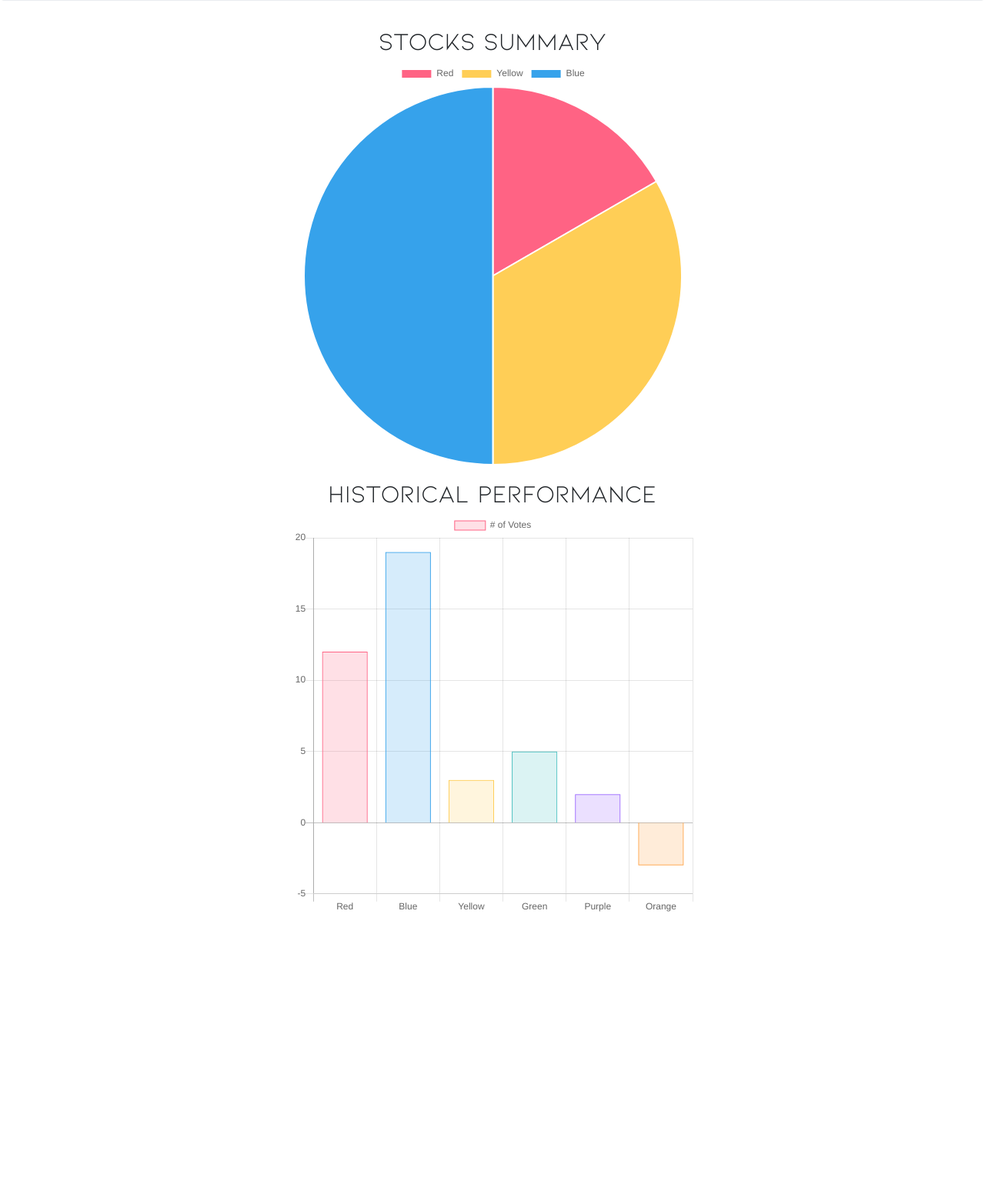
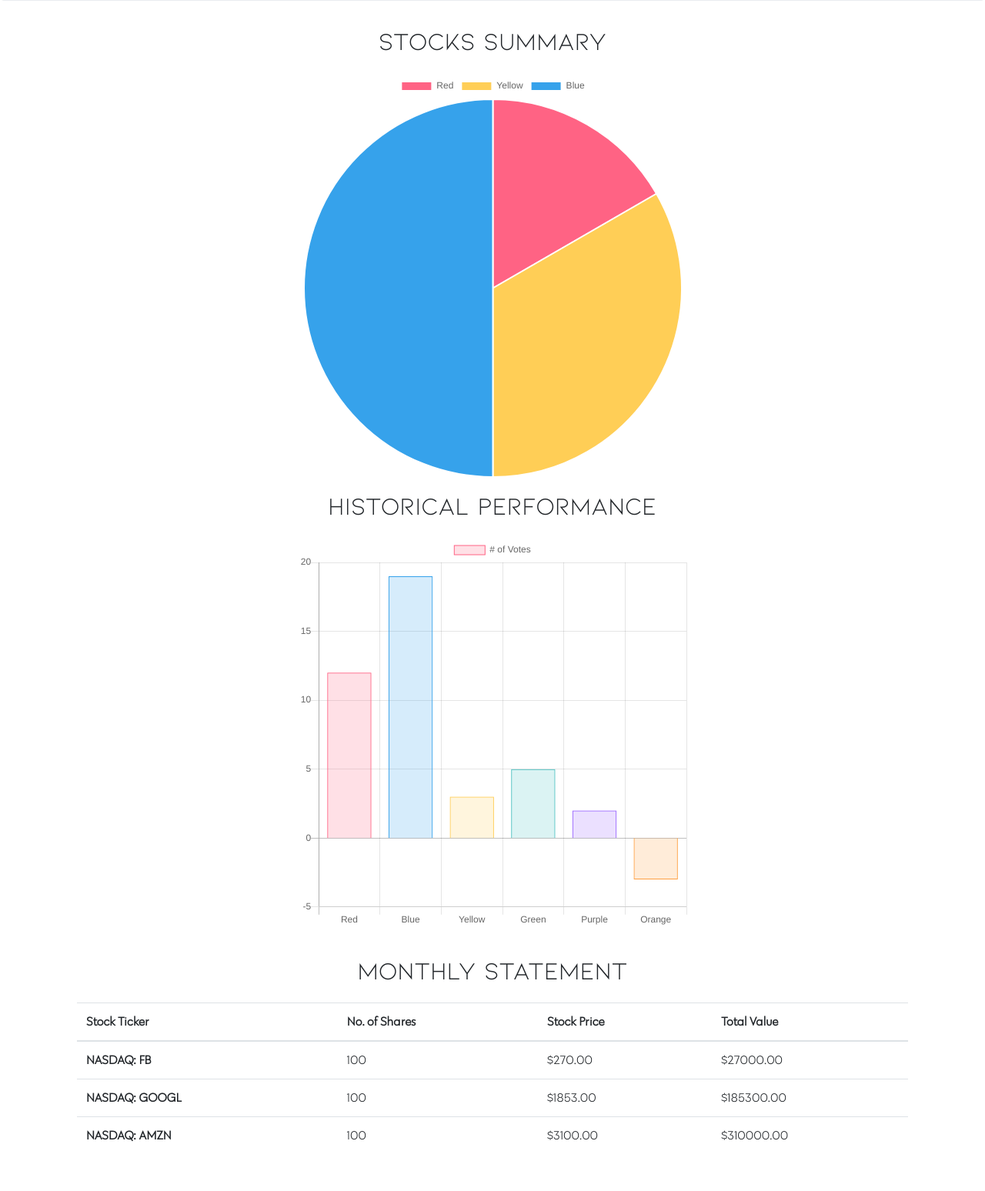
Before and after one commit to alch-1/digital-banking, a Django app: template daam/mainapp/templates/home.html in a window 1280 px wide. Shown: the part 314-1862 px from the top of the page at 77% size. Before the commit the page ends 1499 px from the top, so only its background shows below. Run offline with Django 3.2, Linux system fonts and the light colour scheme; the template is opened without the code that fills it, so the values that code supplies are empty.

Commit message:
Update and improve home and settings page

```diff
--- a/daam/mainapp/templates/home.html
+++ b/daam/mainapp/templates/home.html
@@ -33,6 +33,10 @@
             font-family: Kiona;
         }
 
+        .klik {
+            font-family: Klik;
+        }
+
         .icon {
             width: 50px;
         }
@@ -50,7 +54,7 @@
     <!-- Summary of stocks -->
     <div class="container pb-3 w-70 animate__animated animate__fadeIn">
         <div>
-            <h2 class="text-center kiona">Stocks Summary</h2>
+            <h2 class="text-center kiona pb-3">Stocks Summary</h2>
             <!-- Insert graph here -->
             <!-- Reference: https://www.chartjs.org/docs/latest/charts/doughnut.html -->
             <div class="container pb-3 w-50">
@@ -90,8 +94,9 @@
             </script>
         </div>
 
-        <div>
-            <h2 class="text-center kiona">Historical Performance</h2>
+        <div class="container pb-3 w-70 animate__animated animate__fadeIn">
+            <!-- Historical performance - bar chart -->
+            <h2 class="text-center kiona pb-3">Historical Performance</h2>
             <!-- Insert graph here -->
             <div class="container pb-3 w-50">
                 <canvas id="historical" width="200" height="200"></canvas>
@@ -145,6 +150,43 @@
 
 
         </div>
+
+        <div class="container pb-3 w-70 animate__animated animate__fadeIn">
+            <!-- Monthly statement -->
+            <h2 class="text-center kiona pb-3">Monthly Statement</h2>
+
+            <!-- Monthly statement table -->
+            <table class="table klik">
+                <thead>
+                  <tr>
+                    <th scope="col">Stock Ticker</th>
+                    <th scope="col">No. of Shares</th>
+                    <th scope="col">Stock Price</th>
+                    <th scope="col">Total Value</th>
+                  </tr>
+                </thead>
+                <tbody>
+                  <tr>
+                    <th scope="row">NASDAQ: FB</th>
+                    <td>100</td>
+                    <td>$270.00</td>
+                    <td>$27000.00</td>
+                  </tr>
+                  <tr>
+                    <th scope="row">NASDAQ: GOOGL</th>
+                    <td>100</td>
+                    <td>$1853.00</td>
+                    <td>$185300.00</td>
+                  </tr>
+                  <tr>
+                    <th scope="row">NASDAQ: AMZN</th>
+                    <td>100</td>
+                    <td>$3100.00</td>
+                    <td>$310000.00</td>
+                  </tr>
+                </tbody>
+            </table>
+        </div>
     </div>
 
     <!-- Access to settings page -->
```
Also changed, not shown: daam/mainapp/templates/settings.html (+19 -9 lines).
